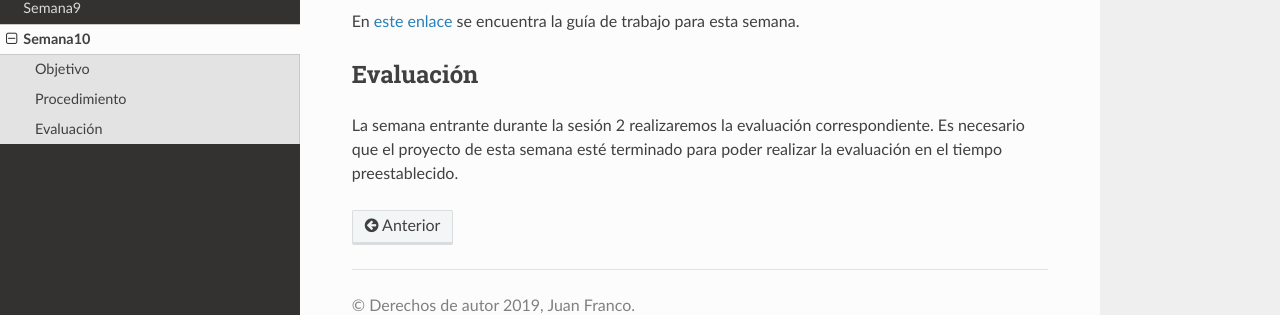
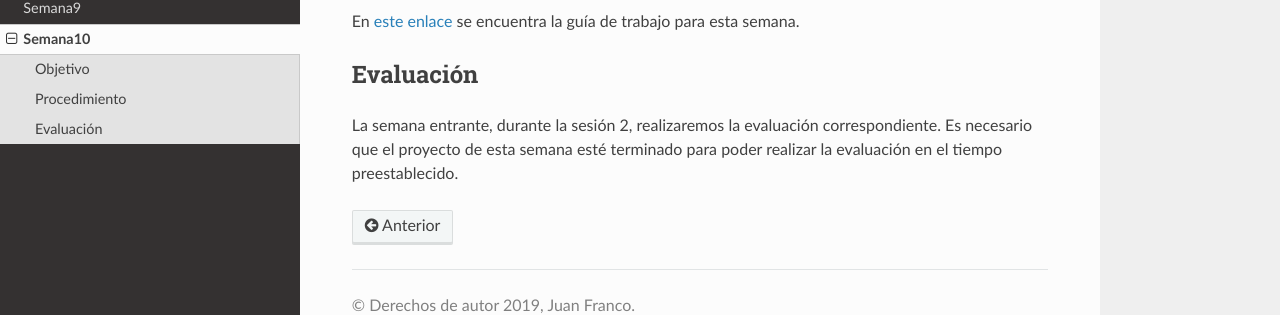
Before and after one commit to juanferfranco/sensores1, a Sphinx documentation site: the page built from docs/_semana10/semana10.rst, in a window 1280 px wide. Shown: the part 406-721 px from the top of the page. Built offline with Sphinx 7.4.7 and the Read the Docs theme 2.0.0, drawn with Linux system fonts in a browser that asks for light colours.

Commit message:
minor fix

```diff
--- a/docs/_semana10/semana10.rst
+++ b/docs/_semana10/semana10.rst
@@ -15,5 +15,5 @@ de trabajo para esta semana.
 
 Evaluación
 ------------
-La semana entrante durante la sesión 2 realizaremos la evaluación correspondiente. Es necesario que el proyecto de esta semana
+La semana entrante, durante la sesión 2, realizaremos la evaluación correspondiente. Es necesario que el proyecto de esta semana
 esté terminado para poder realizar la evaluación en el tiempo preestablecido.
```
